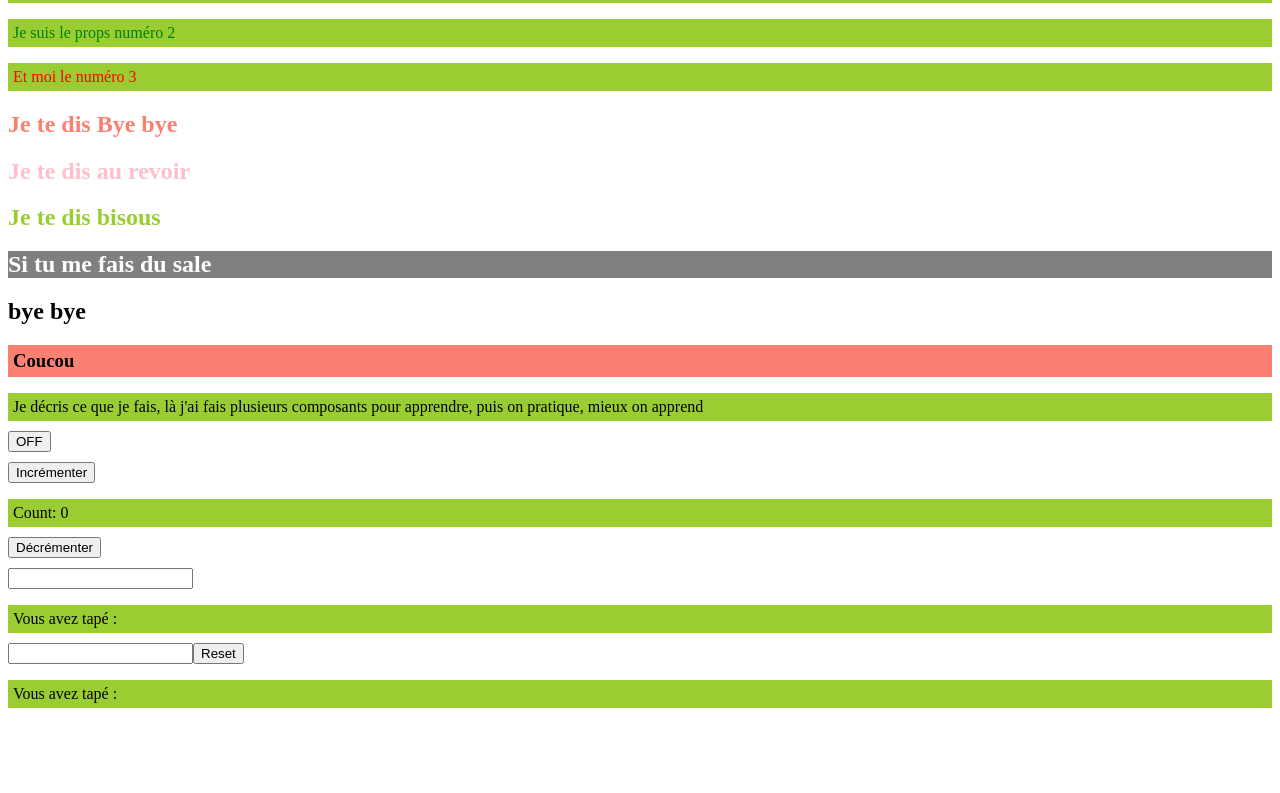
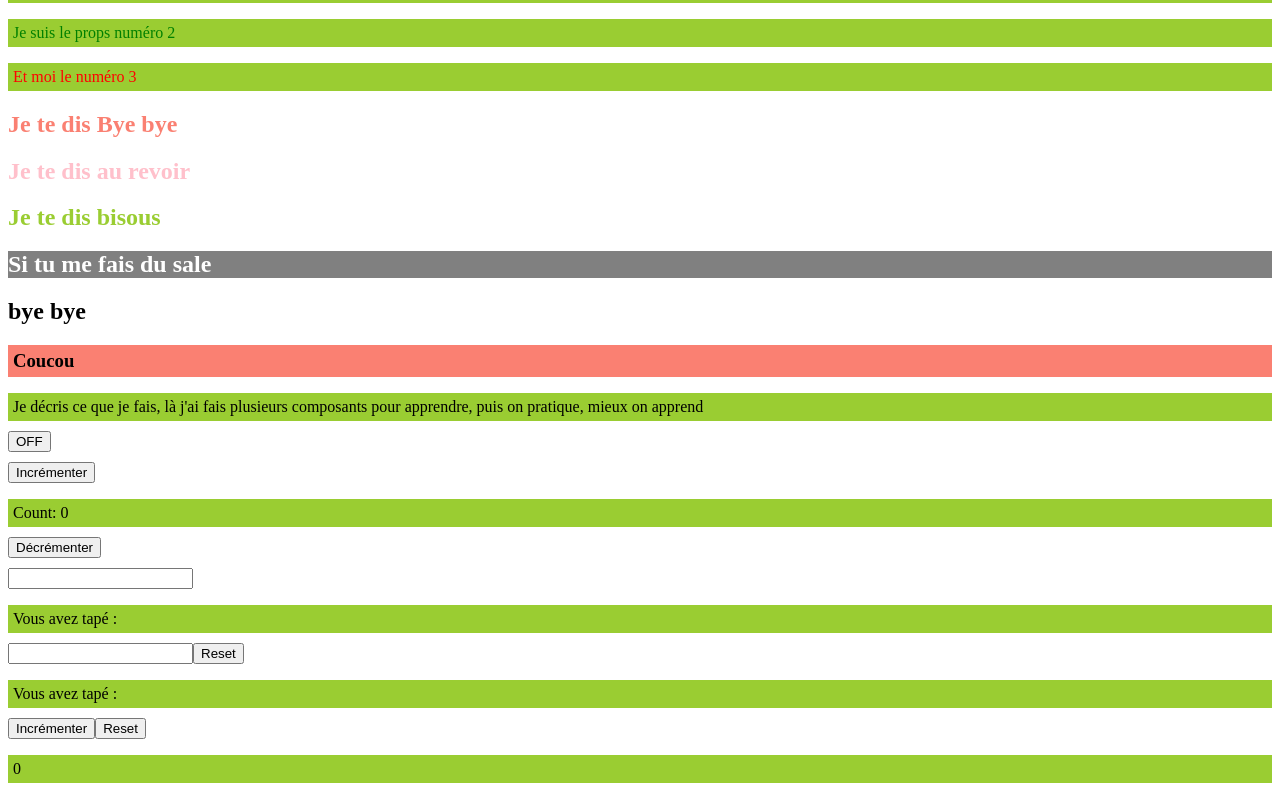
Before and after one commit to GregoryVDev/ToDoList, a React (Vite) app: page / in a window 1280 px wide. Shown: the part 192-985 px from the top of the page. Before the commit the page ends 910 px from the top, so only its background shows below. Built offline with nearby package versions, Linux system fonts and the light colour scheme.

Commit message:
Added a const CountValue and handleReset with two buttons, (increment, reset)

```diff
--- a/src/App.jsx
+++ b/src/App.jsx
@@ -12,7 +12,13 @@
 import { HelloWorld } from "./HelloWorld";
 import { Paragraphe } from "./Paragraphe";
 import { ByeWorld, Description, Titreh3 } from "./ByeWorld";
-import { ToggleButton, Counter, TextInput, TextValue } from "./ToggleButton";
+import {
+  ToggleButton,
+  Counter,
+  TextInput,
+  TextValue,
+  CountValue,
+} from "./ToggleButton";
 
 export const App = () => {
   return (
@@ -37,6 +43,7 @@ export const App = () => {
       <Counter />
       <TextInput />
       <TextValue />
+      <CountValue />
     </div>
   );
 };
--- a/src/ToggleButton.jsx
+++ b/src/ToggleButton.jsx
@@ -64,9 +64,24 @@ export const TextValue = () => {
         value={textValue}
         onChange={(e) => setTextValue(e.target.value)}
       />
-      <button onClick={handleReset}>Reset</button>{" "}
+      <button onClick={handleReset}>Reset</button>
       {/* Permet de réinitialiser le champs de texte*/}
       <p>Vous avez tapé : {textValue}</p>
     </div>
   );
 };
+
+export const CountValue = () => {
+  const [count, setCount] = useState(0);
+  const handleReset = () => {
+    setCount(0);
+  };
+
+  return (
+    <div>
+      <button onClick={() => setCount(count + 1)}>Incrémenter</button>
+      <button onClick={handleReset}>Reset</button>
+      <p>{count}</p>
+    </div>
+  );
+};
```
